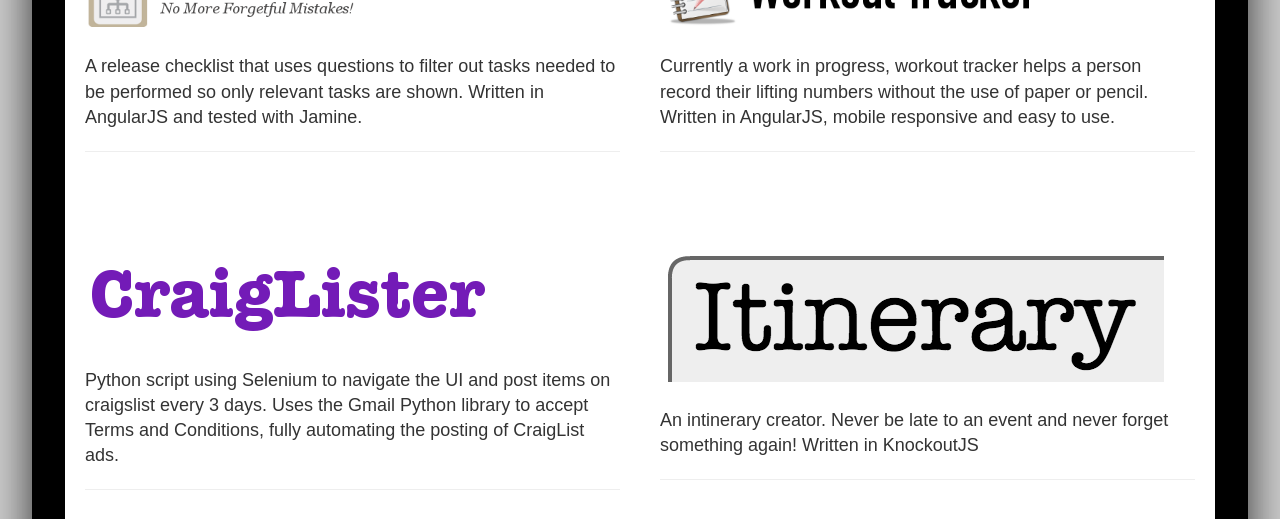
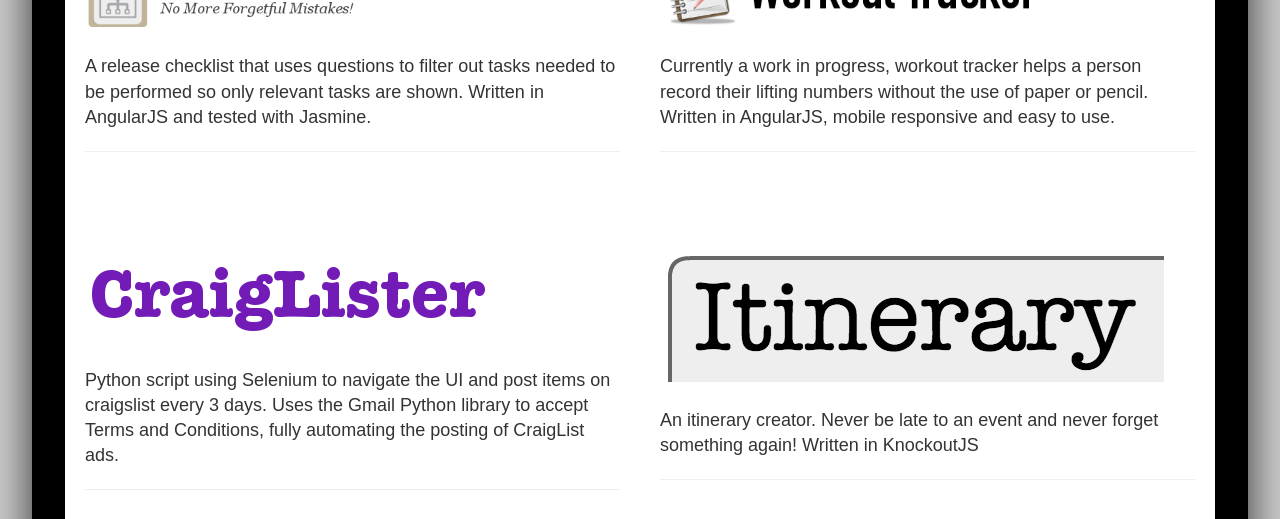
Before and after one commit to clickthisnick/clickthisnick.github.io, a Jekyll site: the page built from projects.md, in a window 1280 px wide. Shown: the part 399-918 px from the top of the page. Built offline with Jekyll 4.4.1, drawn with Linux system fonts in a browser that asks for light colours; some web fonts are replaced.

```diff
--- a/package.json
+++ b/package.json
@@ -19,6 +19,7 @@
   "homepage": "https://github.com/clickthisnick/githooks#readme",
   "dependencies": {
     "git-hooks": "^1.1.8",
-    "lodash": "^4.17.4"
+    "lodash": "^4.17.4",
+    "sass": "^1.0.0-beta.2"
   }
 }
--- a/projects.md
+++ b/projects.md
@@ -17,7 +17,7 @@ permalink: /projects/
       <img src="../resources/projects/dynamic-release-checklist.png" class="img-responsive center-block">
       <br>
       <p>
-        A release checklist that uses questions to filter out tasks needed to be performed so only relevant tasks are shown. Written in AngularJS and tested with Jamine.
+        A release checklist that uses questions to filter out tasks needed to be performed so only relevant tasks are shown. Written in AngularJS and tested with Jasmine.
       </p>
       <hr>
     </div>
@@ -47,7 +47,7 @@ permalink: /projects/
       <img src="../resources/projects/itinerary.png" class="img-responsive">
       <br>
       <p>
-        An intinerary creator. Never be late to an event and never forget something again! Written in KnockoutJS
+        An itinerary creator. Never be late to an event and never forget something again! Written in KnockoutJS
       </p>
       <hr>
     </div>
```
Also changed, not shown: quick.md (added, +9 -0 lines), 1 other file.
